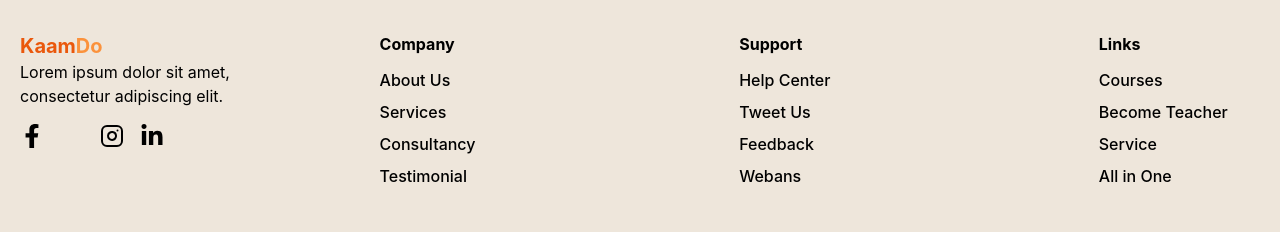
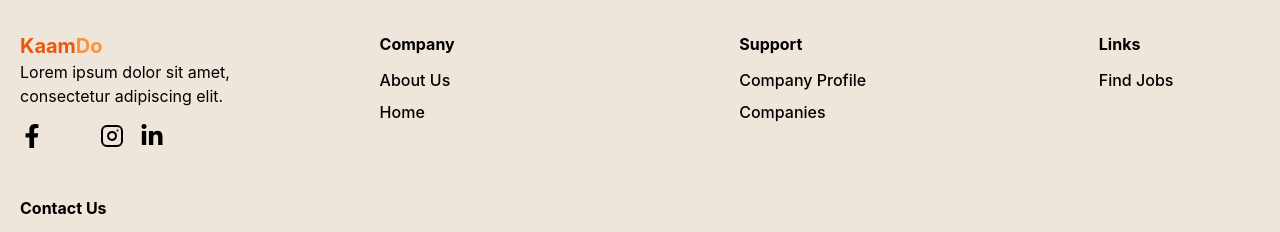
Before and after one commit to PatilHarshh/Kaam-Do, a React (Vite) app in the folder client/: page / in a window 1280 px wide. Shown: the part 4837-5069 px from the top of the page. Built offline with nearby package versions, Linux system fonts and the light colour scheme; some icons are missing.

Commit message:
remove dummy link completed

```diff
--- a/client/src/components/Footer.jsx
+++ b/client/src/components/Footer.jsx
@@ -39,9 +39,8 @@ const Footer = () => {
               <h2 className="font-bold mb-3">Company</h2>
               <ul className="space-y-2">
                 <li><Link to="/about" >About Us</Link></li>
-                <li><Link to="/services" >Services</Link></li>
-                <li><Link to="/consultancy" >Consultancy</Link></li>
-                <li><Link to="/testinomial" >Testimonial</Link></li>
+                <li><Link to="/" >Home</Link></li>
+
               </ul>
             </div>
 
@@ -49,10 +48,9 @@ const Footer = () => {
             <div className="w-full md:w-1/5">
               <h2 className="font-bold mb-3">Support</h2>
               <ul className="space-y-2">
-                <li><Link to="/help-center" >Help Center</Link></li>
-                <li><Link to="/tweet-us" >Tweet Us</Link></li>
-                <li><Link to="/feedback" >Feedback</Link></li>
-                <li><Link to="/webans" >Webans</Link></li>
+                <li><Link to="/company-profile" >Company Profile</Link></li>
+                <li><Link to="/companies" >Companies</Link></li>
+
               </ul>
             </div>
 
@@ -60,10 +58,7 @@ const Footer = () => {
             <div className="w-full " style={{width:'13%'}}>
               <h2 className="font-bold mb-3">Links</h2>
               <ul className="space-y-2">
-                <li><Link to="/courses">Courses</Link></li>
-                <li><Link to="/become-teacher">Become Teacher</Link></li>
-                <li><Link to="/service">Service</Link></li>
-                <li><Link to="/all-in-one">All in One</Link></li>
+              <li><Link to="/find-jobs" >Find Jobs</Link></li>
               </ul>
             </div>
 
```
